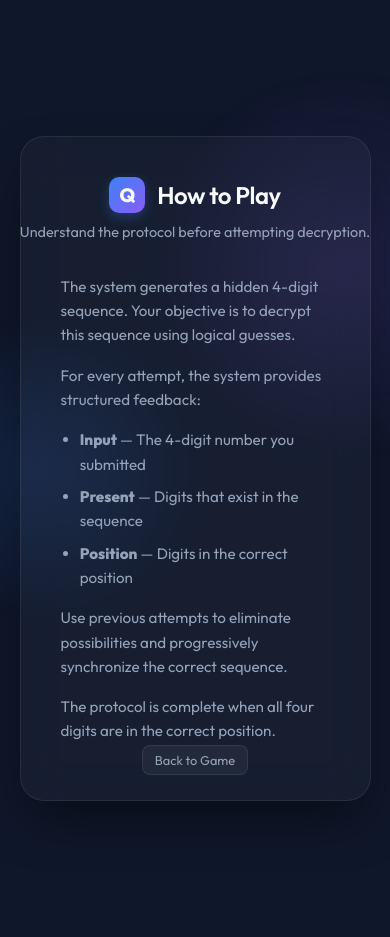
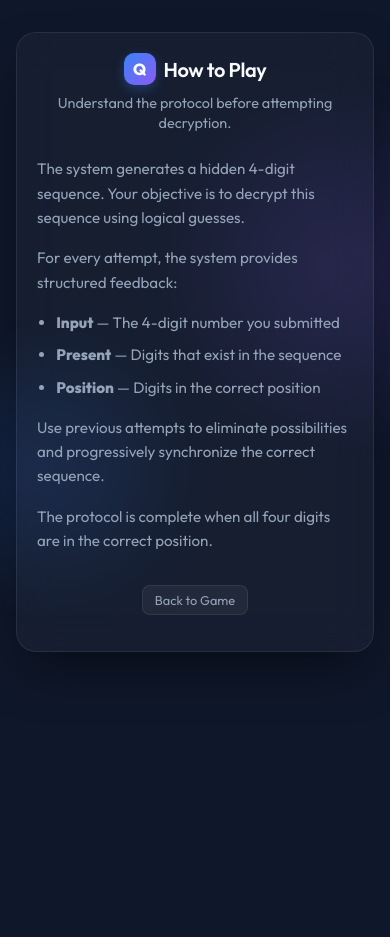
Before and after one commit to shamveelcrx321/SYNC-4, a Flask app: page /how-to-play in a window 390 px wide. Run offline with Flask 3, Linux system fonts and the light colour scheme.

Commit message:
Update style1.css

```diff
--- a/static/css/style1.css
+++ b/static/css/style1.css
@@ -23,8 +23,10 @@ body {
     display: flex;
     justify-content: center;
     align-items: center;
-    overflow: hidden;
+    overflow-y: auto;
+    overflow-x: hidden;
     position: relative;
+    padding: 1rem;
 }
 .background-mesh {
     position: fixed;
@@ -94,12 +96,12 @@ h1 {
     font-size: 0.9rem;
     color: var(--text-muted);
     text-align: center;
-    white-space: nowrap;
     display: flex;
     justify-content: center;
     align-items: center;
     width: 100%;
     min-height: 1.5em;
+    line-height: 1.4;
 }
 .input-container {
     display: flex;
@@ -390,6 +392,7 @@ h1 {
 input[type="number"]::-webkit-inner-spin-button,
 input[type="number"]::-webkit-outer-spin-button {
     -webkit-appearance: none;
+    appearance: none;
     margin: 0;
 }
 
@@ -463,3 +466,97 @@ position: absolute;
     color: var(--text-main);
     background: rgba(255, 255, 255, 0.1);
 }
+
+/* Responsive Adjustments */
+@media (max-width: 1024px) {
+    .glass-card {
+        padding: 2rem;
+        gap: 1.5rem;
+    }
+}
+
+@media (max-width: 768px) {
+    body {
+        align-items: flex-start;
+        padding: 2rem 1rem;
+    }
+
+    .glass-card {
+        padding: 1.5rem;
+        border-radius: 20px;
+        width: 100%;
+        max-width: 100%;
+    }
+
+    .brand h1 {
+        font-size: 1.25rem;
+    }
+
+    .logo-icon {
+        width: 32px;
+        height: 32px;
+        font-size: 1rem;
+    }
+
+    .modern-input {
+        padding: 12px;
+        font-size: 1.1rem;
+    }
+
+    .primary-btn {
+        padding: 12px 20px;
+    }
+
+    .input-container {
+        flex-direction: column;
+        gap: 10px;
+    }
+
+    .dashboard {
+        grid-template-columns: 1fr;
+    }
+
+    .help-btn, .backbutton {
+        position: relative;
+        top: 0;
+        right: 0;
+        margin-bottom: 1rem;
+        text-align: center;
+        display: block;
+        width: fit-content;
+        margin-left: auto;
+        margin-right: auto;
+    }
+
+    .backbutton {
+        position: static;
+        margin-top: 1rem;
+    }
+
+    .history-list {
+        max-height: 180px;
+    }
+
+    .history-item {
+        font-size: 0.85rem;
+        padding: 8px 0;
+    }
+}
+
+@media (max-width: 480px) {
+    .glass-card {
+        padding: 1.25rem;
+    }
+
+    .brand {
+        gap: 8px;
+    }
+
+    h1 {
+        font-size: 1.1rem;
+    }
+
+    .modern-input {
+        letter-spacing: 2px;
+    }
+}
```
